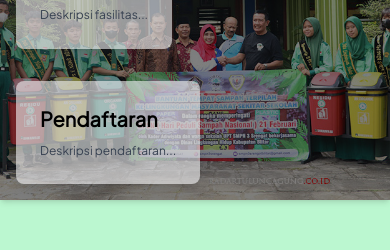
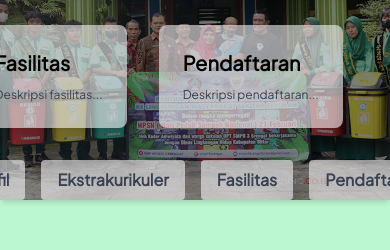
Before and after one commit to Yoganataa/web_sekolah, a plain HTML site: page index.html in a window 390 px wide. Shown: the part 121-371 px from the top of the page. Drawn offline with nearby package versions, Linux system fonts and the light colour scheme.

Commit message:
tambah preloader dah mobile view

```diff
--- a/index.html
+++ b/index.html
@@ -29,11 +29,41 @@
             transform: translateY(-10px);
             filter: blur(0);
         }
+        @keyframes pulse-pop {
+        0% {
+            transform: scale(1);
+        }
+        50% {
+            transform: scale(1.5);
+        }
+        100% {
+            transform: scale(1);
+        }
+        }
+
+        .animate-pulse-pop {
+        animation: pulse-pop 1s ease-out infinite;
+        }
+
     </style>
     <link href="https://fonts.googleapis.com/css?family=Plus+Jakarta+Sans&display=swap" rel="stylesheet">
 </head>
 
 <body>
+    <!-- Preloader -->
+    <!-- <div id="preloader" class="fixed inset-0 flex items-center justify-center bg-gray-100">
+        <div class="animate-spin rounded-full h-32 w-32 border-t-2 border-b-2 border-gray-900"></div>
+    </div> -->
+    <!-- <div id="preloader" class="fixed inset-0 flex items-center justify-center bg-gray-100">
+    <img src="./src/images/logo-dikdasmen.png" alt="Preloader Image">
+    </div> -->
+    <div id="preloader" class="flex items-center justify-center h-screen">
+        <div class="w-24 h-24 bg-gray-100 rounded-full flex items-center justify-center">
+            <img src="./src/images/logo-dikdasmen.png" class="w-16 h-16 animate-pulse-pop" alt="Loading...">
+        </div>
+    </div>
+
+    <div id="content" class="hidden">
         <!-- Navigation -->
         <nav class="bg-green-700 text-white px-8 py-4 flex justify-between items-center opacity-80">
             <!-- <a href="#" class="font-bold text-lg"></a> -->
@@ -48,6 +78,30 @@
             </ul>
         </nav>
 
+        <!-- <div class="relative overflow-hidden bg-gray-100 shadow-md hover:shadow-lg">
+                <img src="./src/images/bg.jpg" alt="Gambar" class="w-full">
+                <div class="absolute inset-0 bg-black opacity-50"></div>
+                <div class="absolute inset-0 flex items-end justify-center">
+                    <div class="flex flex-wrap nowrap">
+                        <div class="bg-gray-100 rounded-lg shadow-lg bg-opacity-60 p-6 m-4">
+                            <h3 class="text-xl font-bold mb-2">Profil Sekolah</h3>
+                            <p class="text-gray-700 text-xs leading-relaxed">SMP NEGERI 3 SRENGAT</p>
+                        </div>
+                        <div class="bg-gray-100 rounded-lg shadow-lg bg-opacity-60 p-6 m-4">
+                            <h3 class="text-xl font-bold mb-2">Ekstrakurikuler</h3>
+                            <p class="text-gray-700 text-xs leading-relaxed">SMP NEGERI 3 SRENGAT</p>
+                        </div>
+                        <div class="bg-gray-100 rounded-lg shadow-lg bg-opacity-60 p-6 m-4">
+                            <h3 class="text-xl font-bold mb-2">Fasilitas</h3>
+                            <p class="text-gray-700 text-xs leading-relaxed">Deskripsi fasilitas...</p>
+                        </div>
+                        <div class="bg-gray-100 rounded-lg shadow-lg bg-opacity-60 p-6 m-4">
+                            <h3 class="text-xl font-bold mb-2">Pendaftaran</h3>
+                            <p class="text-gray-700 text-xs leading-relaxed">Deskripsi pendaftaran...</p>
+                        </div>
+                    </div>
+                </div>
+            </div> -->
         <div class="relative overflow-hidden bg-gray-100 shadow-md hover:shadow-lg">
             <img src="./src/images/bg.jpg" alt="Gambar" class="w-full">
             <div class="absolute inset-0 bg-black opacity-50"></div>
@@ -69,10 +123,28 @@
                         <h3 class="text-xl font-bold mb-2">Pendaftaran</h3>
                         <p class="text-gray-700 text-xs leading-relaxed">Deskripsi pendaftaran...</p>
                     </div>
+                    <!-- Menambahkan class 'hidden' ketika layar kecil untuk button -->
+                    <div class="flex justify-center md:hidden mt-4">
+                        <button class="bg-gray-100 hover:bg-blue-700 text-gray-700 bg-opacity-60 font-bold py-2 px-4 rounded">
+                            Profil
+                        </button>
+                        <button
+                            class="bg-gray-100 hover:bg-blue-700 text-gray-700 bg-opacity-60 font-bold py-2 px-4 rounded ml-4">
+                            Ekstrakurikuler
+                        </button>
+                        <button
+                            class="bg-gray-100 hover:bg-blue-700 text-gray-700 bg-opacity-60 font-bold py-2 px-4 rounded ml-4">
+                            Fasilitas
+                        </button>
+                        <button
+                            class="bg-gray-100 hover:bg-blue-700 text-gray-700 bg-opacity-60 font-bold py-2 px-4 rounded ml-4">
+                            Pendaftaran
+                        </button>
+                    </div>
+                </div>
+            </div>
         </div>
 
-        </div>
-    </div>
 
 
         <!-- Hero section -->
@@ -108,8 +180,7 @@
                     </div>
                     <div class="mb-4">
                         <label for="email" class="block font-bold mb-2">Email</label>
-                    <input type="email" id="email" name="email"
-                        class="w-full border border-gray-300 px-4 py-2 rounded-lg">
+                        <input type="email" id="email" name="email" class="w-full border border-gray-300 px-4 py-2 rounded-lg">
                     </div>
                     <div class="mb-4">
                         <label for="message" class="block font-bold mb-2">Pesan</label>
@@ -153,6 +224,15 @@
                         class="fa fa-heart text-red-500"></i> by NATA</p>
             </div>
         </footer>
+    </div>
+    <script>
+        // Set time delay for 3 seconds
+        setTimeout(function () {
+            // Hide preloader and show content
+            document.getElementById('preloader').classList.add('hidden');
+            document.getElementById('content').classList.remove('hidden');
+        }, 3000);
+    </script>
     <script>
         let elements = document.querySelectorAll('.footer-hover');
         for (let i = 0; i < elements.length; i++) {
```
Also changed, not shown: 1 other file. Lines whose indentation alone changed are shown as unchanged.
